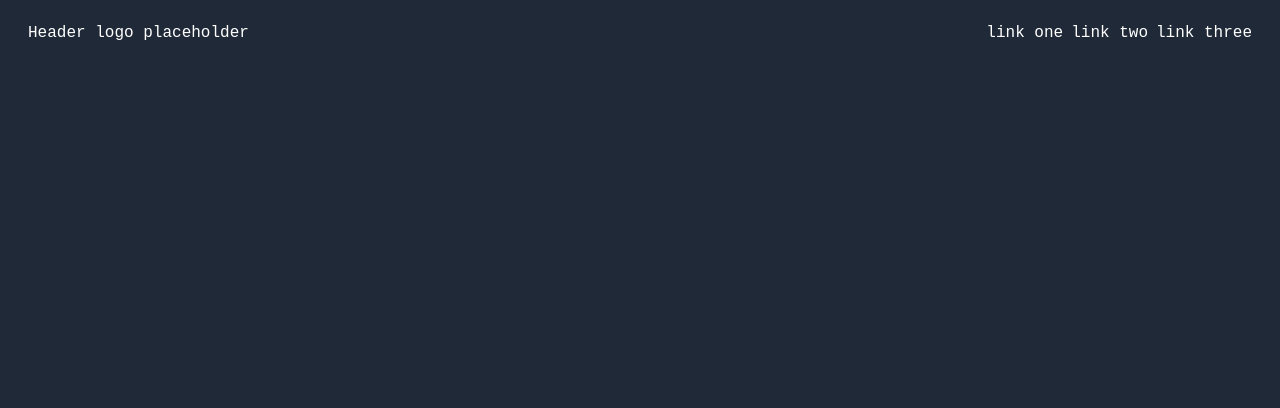
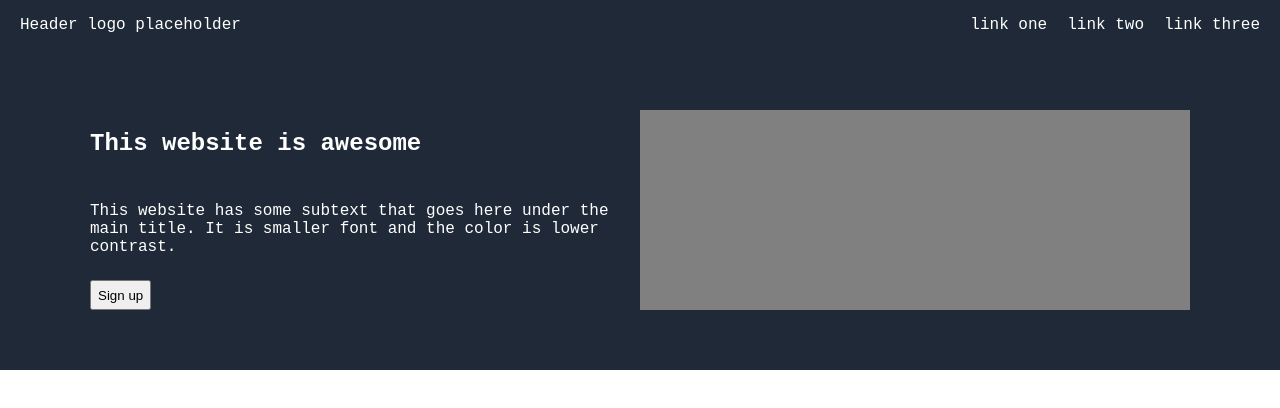
Before and after one commit to JandaTom/odin-landingPage, a plain HTML site: page index.html in a window 1280 px wide. Drawn offline with Linux system fonts and the light colour scheme.

Commit message:
Fixed background white space issue add second part

```diff
--- a/index.html
+++ b/index.html
@@ -19,7 +19,17 @@
         </div>
         </div>
     </header>
-    <div></div>
+    <div class="secondSection">
+    <div class="secondSectionLeft">
+        <h2>This website is awesome</h2>
+        <p>This website has some subtext that goes here under
+            the main title. It is smaller font and the color is lower
+            contrast.
+        </p>
+        <button>Sign up</button>
+    </div>
+    <div class="secondSectionRight"></div>
+    </div>
 
 </body>
 </html>
--- a/styles.css
+++ b/styles.css
@@ -1,6 +1,13 @@
 body {
     font-family: 'Courier New', Courier, monospace;
+    padding: 0px;
+    margin: 0px; /*this allows background colour to reach edges */
+
+}
+
+.firstBackground {
     background-color: #1f2937;
+    display: block;
 }
 
 .firstSection {
@@ -14,7 +21,9 @@ body {
 .firstSection ul {
     list-style-type: none;
     display: flex;
-    gap: 8px;
+    justify-content: center;
+    align-items: center;
+    gap: 20px;
     margin-right: 20px;
 
 }
@@ -23,3 +32,23 @@ body {
     text-decoration: none;
     color: white;
 }
+
+.secondSection {
+    background-color: #1f2937;
+    display: flex;
+    padding: 60px;
+    color: white;
+    justify-content: center;
+}
+
+.secondSectionRight {
+    height: 200px;
+    width: 550px;
+    background-color: gray;
+}
+
+.secondSectionLeft {
+    display: flex;
+    max-width: 550px;
+    flex-wrap: wrap;
+}
```
